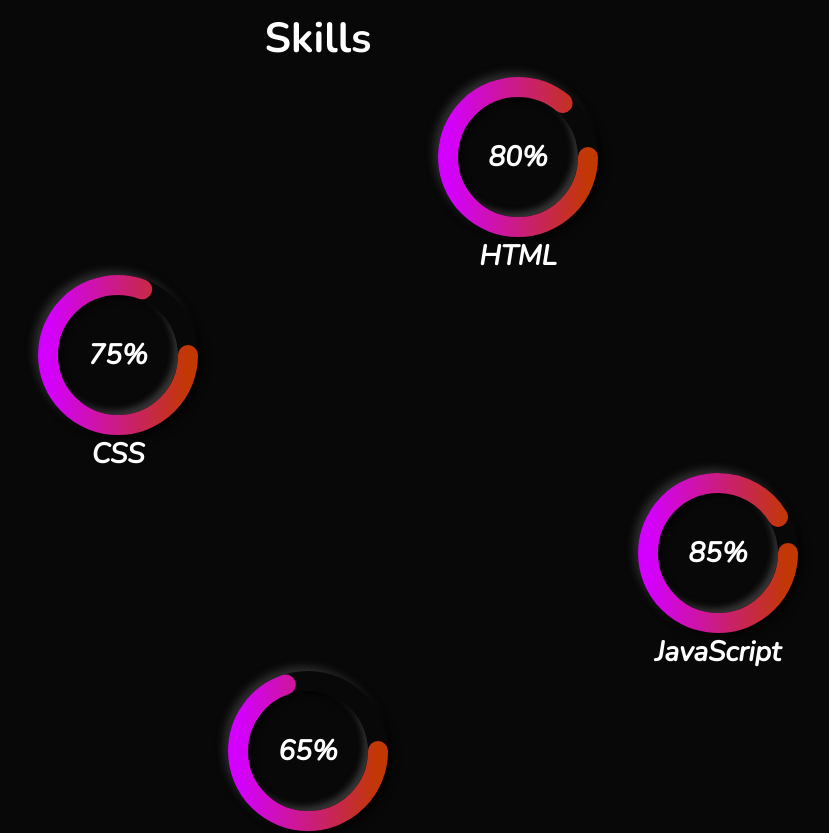
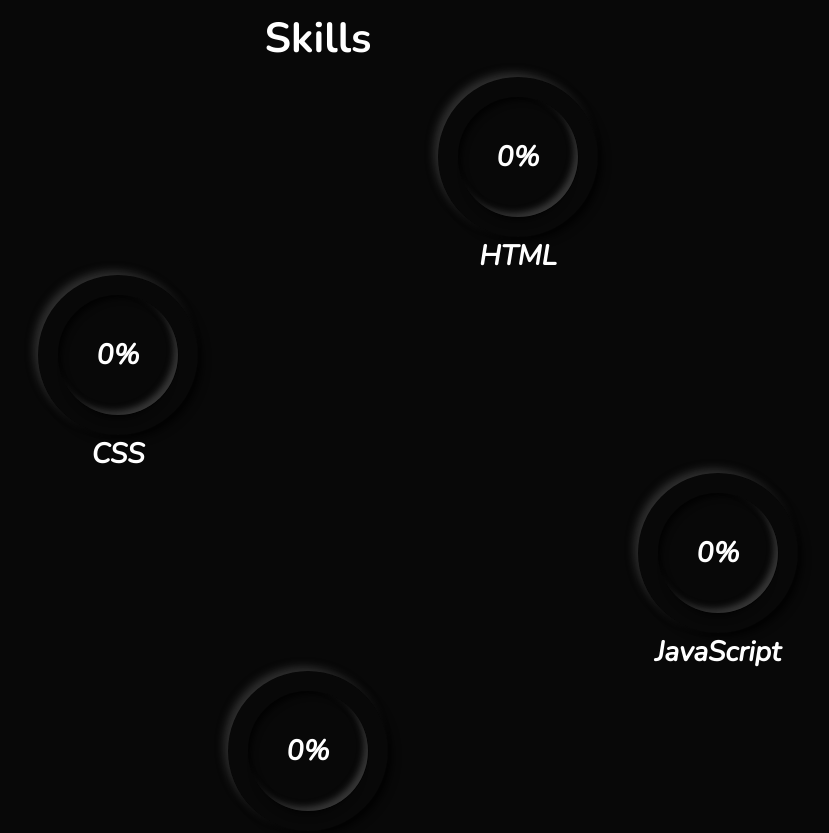
Before and after one commit to JI3BA/Curriculum-Vitae, a React (Create React App) app: page / in a window 1280 px wide. Shown: the part 1380-2213 px from the top of the page, without its empty margins (322-1151 px from the left). Built offline with nearby package versions, Linux system fonts and the light colour scheme.

Commit message:
fixed name properties percent

```diff
--- a/src/components/Main/Skills/Skill/Skill.tsx
+++ b/src/components/Main/Skills/Skill/Skill.tsx
@@ -4,28 +4,28 @@ import './Skill.scss'
 
 type SkillProps = {
     name: string,
-    procent: number
+    percent: number
 }
 
-export const Skill = ({name, procent}: SkillProps) => {
-    const [calcProcent, setCalcProcent] = useState<number>(0)
+export const Skill = ({name, percent}: SkillProps) => {
+    const [calcPercent, setCalcPercent] = useState<number>(0)
 
     useEffect(() => {
         const calc = setInterval(() => {
-            if(calcProcent < procent){
-                setCalcProcent(prev => prev+1)
+            if(calcPercent < percent){
+                setCalcPercent(prev => prev+1)
             }
         }, 20);
 
         return () => clearInterval(calc)
 
-    }, [calcProcent, procent])
+    }, [calcPercent, percent])
 
     return(
-            <motion.div className="skills__skill" initial={{strokeDasharray: 472, strokeDashoffset: 472}} whileInView={{strokeDashoffset:  472 - (472 * (procent / 100))}} viewport={{once: true}} transition={{duration: 2}}>
+            <motion.div className="skills__skill" initial={{strokeDasharray: 472, strokeDashoffset: 472}} whileInView={{strokeDashoffset:  472 - (472 * (percent / 100))}} viewport={{once: true}} transition={{duration: 2}}>
                 <div className='skill__outer'>
                     <div className="skill__inner">
-                        <p className="skill_procent">{calcProcent}%</p>
+                        <p className="skill_procent">{calcPercent}%</p>
                     </div>
                 </div>
 
--- a/src/components/Main/Skills/Skills.tsx
+++ b/src/components/Main/Skills/Skills.tsx
@@ -11,7 +11,7 @@ export const Skills = () => {
                 <div className='skills__description'>
                 {skills.map(item => {
                     return(
-                        <Skill name={item.name} procent={item.procent} key={item.id}/>
+                        <Skill name={item.name} percent={item.percent} key={item.id}/>
                     )
                 })}
                 </div>
```
